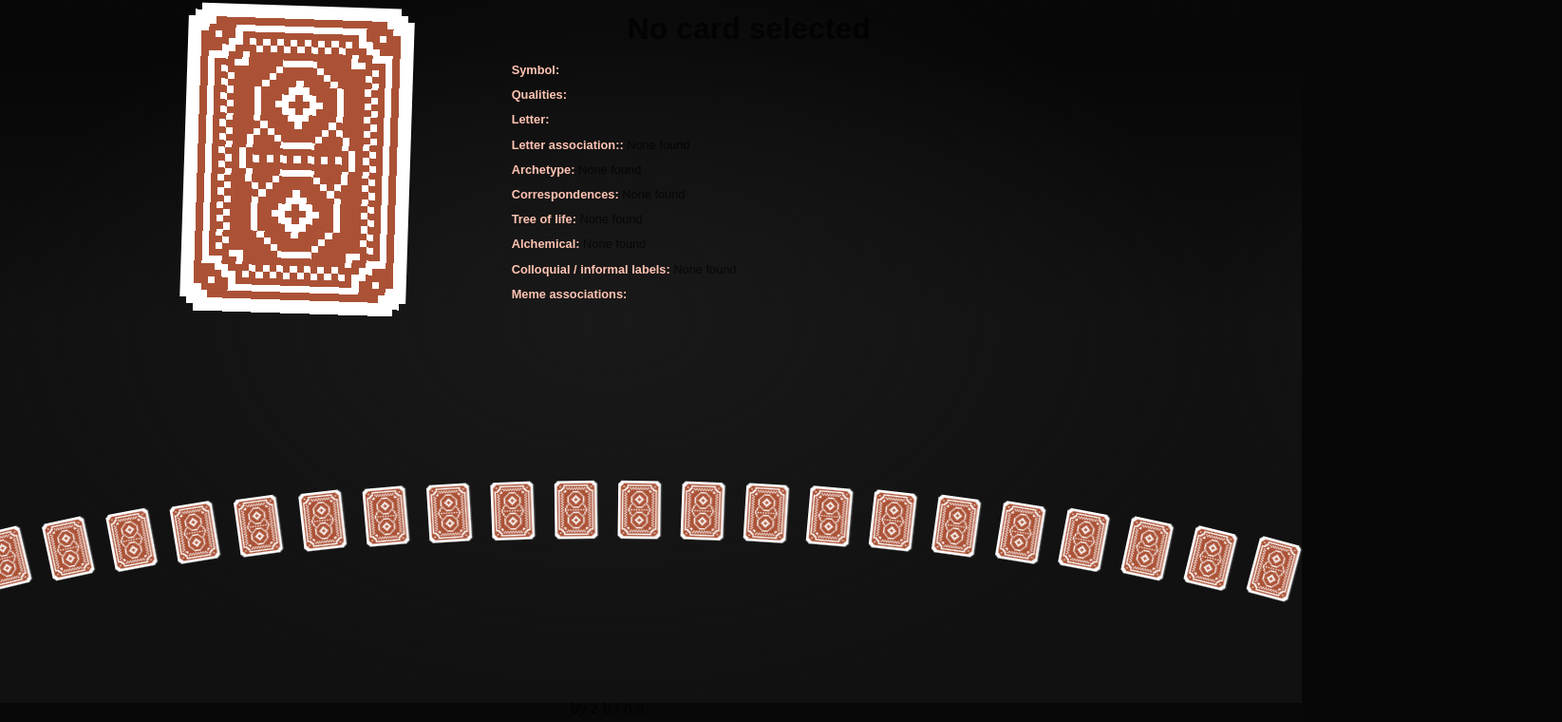
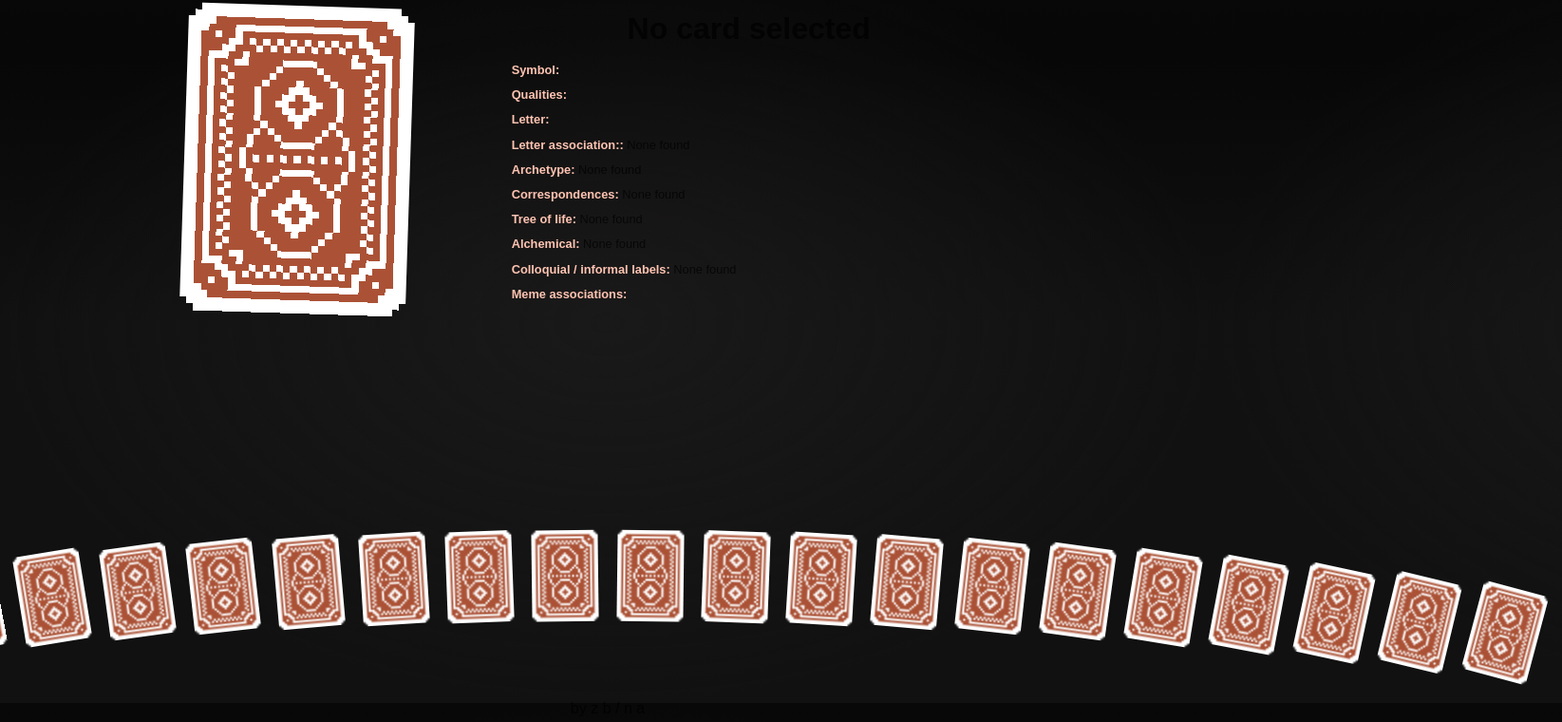
Before and after one commit to engines2k/aptarot, a SvelteKit app: page / in a window 1280 px wide. Shown: the part 60-820 px from the top of the page at 95% size, 1645 px wide, since content can reach past the window. Built offline with nearby package versions, Linux system fonts and the light colour scheme.

Commit message:
Static carousel card size

```diff
--- a/src/routes/CardCarousel.svelte
+++ b/src/routes/CardCarousel.svelte
@@ -114,7 +114,7 @@
 
 <div
 class="mt-12 card-carousel"
-style="display: flex; flex-wrap: nowrap; justify-content: center;">
+>
     {#each cards as card, index (card.id)}
     <div
     class="tarot-card"
@@ -142,9 +142,25 @@ style="display: flex; flex-wrap: nowrap; justify-content: center;">
 	}
 
 	.card-carousel {
-		min-height:200px;
+		display: flex;
+		flex-wrap: nowrap;
+		justify-content: center;
+		min-height: 200px;
 		overflow-x: auto;
 		overflow: visible;
-		/* scrollbar-width: none; */
+	}
+
+	.tarot-card {
+		flex: 0 0 auto;
+		width: 70px;
+		display: flex;
+		align-items: center;
+		justify-content: center;
+	}
+
+	.tarot-card img {
+		width: 70px;
+		height: auto;
+		display: block;
 	}
 </style>
```
